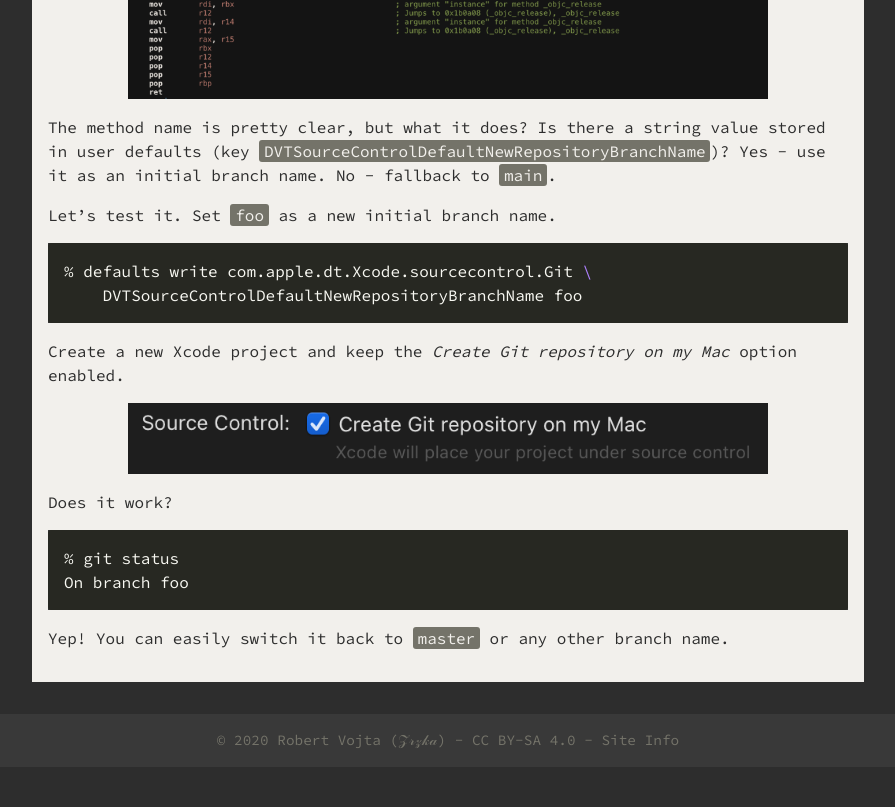
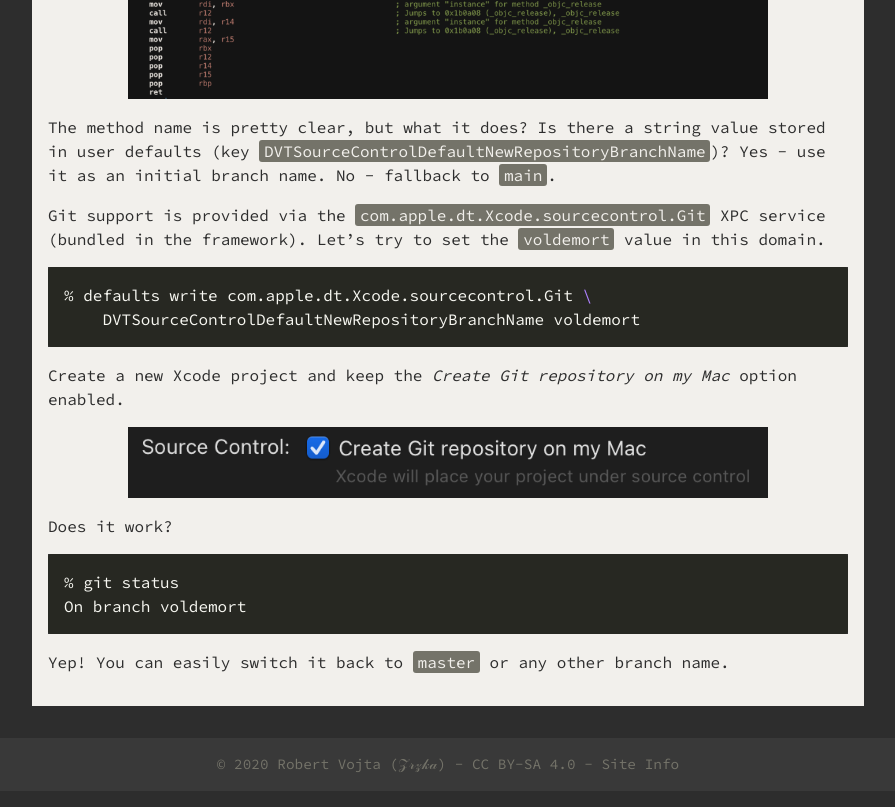
Before and after one commit to zrzka/zrzka.github.io, a plain HTML site: page xcode-12.0-initial-git-branch-name/index.html in a window 1280 px wide. Shown: the part 781-1588 px from the top of the page, without its empty margins (192-1087 px from the left). Before the commit the page ends 1564 px from the top, so only its background shows below. Drawn offline with Linux system fonts and the light colour scheme.

Commit message:
Publishing Site www.zrzka.dev at 13f2d4a78de09138fbc4c6b9bcda9ee7e154a18c on Fri Jun 26 08:24:00 UTC 2020

```diff
--- a/xcode-12.0-initial-git-branch-name/index.html
+++ b/xcode-12.0-initial-git-branch-name/index.html
@@ -7,9 +7,13 @@
 <a href=/tags/xcode-12>xcode-12</a>
 <a href=/tags/xcode>xcode</a></span></div><h1 class=headline itemprop=headline>Xcode 12.0 initial git branch name</h1><section class=body itemprop=articleBody><p>Xcode 12.0 beta (12A6159) switched initial git branch name: <code>master</code> to
 <code>main</code>. Is there a way how to switch it back or to any other branch name?</p><p><code>DVTSourceControl.framework</code> is responsible for this. The framework is located
-in the <code>Xcode-beta.app</code> bundle (<code>Contents/SharedFrameworks</code>). Call <a href=https://www.hopperapp.com>Hopper</a> for help :)</p><p>Is there a <code>main</code> string anywhere?</p><p><img src=/images/xcode-12/main-string.png alt="Disassembled framework"></p><p>We&rsquo;re lucky. It&rsquo;s there and the string is referenced in one place only:</p><p><img src=/images/xcode-12/main-string-2.png alt="Disassembled framework"></p><p>And this place is the <code>+[DVTSourceControlBranch initialBranchName]</code> class method:</p><p><img src=/images/xcode-12/initial-branch-name.png alt="Disassembled framework"></p><p>The method name is pretty clear, but what it does? Is there a string value stored in user defaults (key <code>DVTSourceControlDefaultNewRepositoryBranchName</code>)? Yes - use it as an initial branch name. No - fallback to <code>main</code>.</p><p>Let&rsquo;s test it. Set <code>foo</code> as a new initial branch name.</p><div class=highlight><pre style=color:#f8f8f2;background-color:#272822;-moz-tab-size:4;-o-tab-size:4;tab-size:4><code class=language-sh data-lang=sh>% defaults write com.apple.dt.Xcode.sourcecontrol.Git <span style=color:#ae81ff>\
-</span><span style=color:#ae81ff></span>    DVTSourceControlDefaultNewRepositoryBranchName foo
+in the <code>Xcode-beta.app</code> bundle (<code>Contents/SharedFrameworks</code>). Call
+<a href=https://www.hopperapp.com>Hopper</a> for help :)</p><p>Is there a <code>main</code> string anywhere?</p><p><img src=/images/xcode-12/main-string.png alt="Disassembled framework"></p><p>We&rsquo;re lucky. It&rsquo;s there and the string is referenced in one place only:</p><p><img src=/images/xcode-12/main-string-2.png alt="Disassembled framework"></p><p>And this place is the <code>+[DVTSourceControlBranch initialBranchName]</code> class method:</p><p><img src=/images/xcode-12/initial-branch-name.png alt="Disassembled framework"></p><p>The method name is pretty clear, but what it does? Is there a string value stored in user defaults
+(key <code>DVTSourceControlDefaultNewRepositoryBranchName</code>)? Yes - use it as an initial branch name.
+No - fallback to <code>main</code>.</p><p>Git support is provided via the <code>com.apple.dt.Xcode.sourcecontrol.Git</code> XPC service (bundled in
+the framework). Let&rsquo;s try to set the <code>voldemort</code> value in this domain.</p><div class=highlight><pre style=color:#f8f8f2;background-color:#272822;-moz-tab-size:4;-o-tab-size:4;tab-size:4><code class=language-sh data-lang=sh>% defaults write com.apple.dt.Xcode.sourcecontrol.Git <span style=color:#ae81ff>\
+</span><span style=color:#ae81ff></span>    DVTSourceControlDefaultNewRepositoryBranchName voldemort
 </code></pre></div><p>Create a new Xcode project and keep the <em>Create Git repository on my Mac</em> option enabled.</p><p><img src=/images/xcode-12/create-git-repo-option.png alt></p><p>Does it work?</p><div class=highlight><pre style=color:#f8f8f2;background-color:#272822;-moz-tab-size:4;-o-tab-size:4;tab-size:4><code class=language-sh data-lang=sh>% git status
-On branch foo
+On branch voldemort
 </code></pre></div><p>Yep! You can easily switch it back to <code>master</code> or any other branch name.</p></section></article></main></div><footer><div class=container><span class=copyright>&copy; 2020 Robert Vojta (𝒵𝓇𝓏𝓀𝒶) - <a rel=license href=https://creativecommons.org/licenses/by-sa/4.0/>CC BY-SA 4.0</a> - <a href=/site>Site
 Info</a></span></div></footer></body></html>
```
